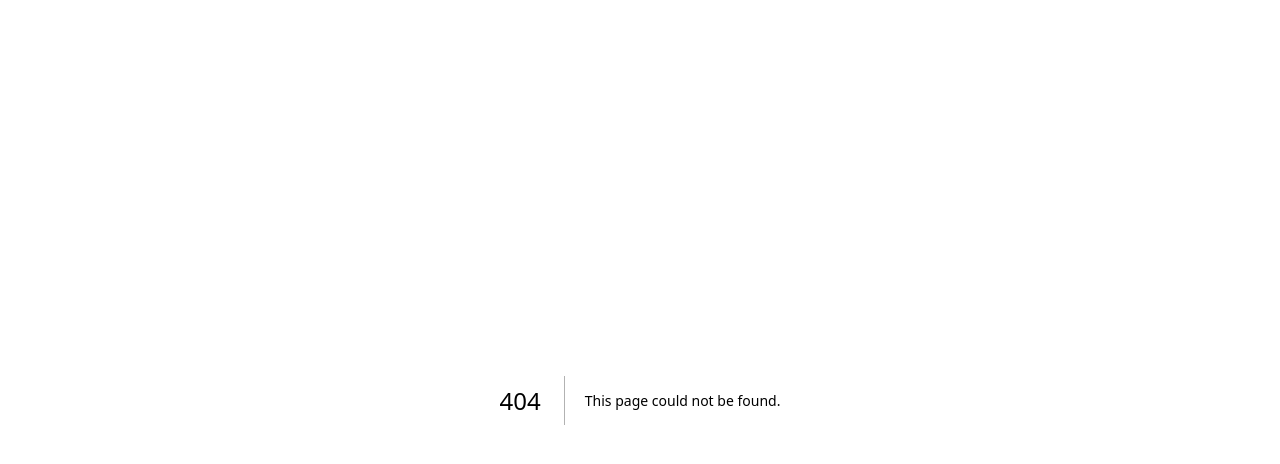
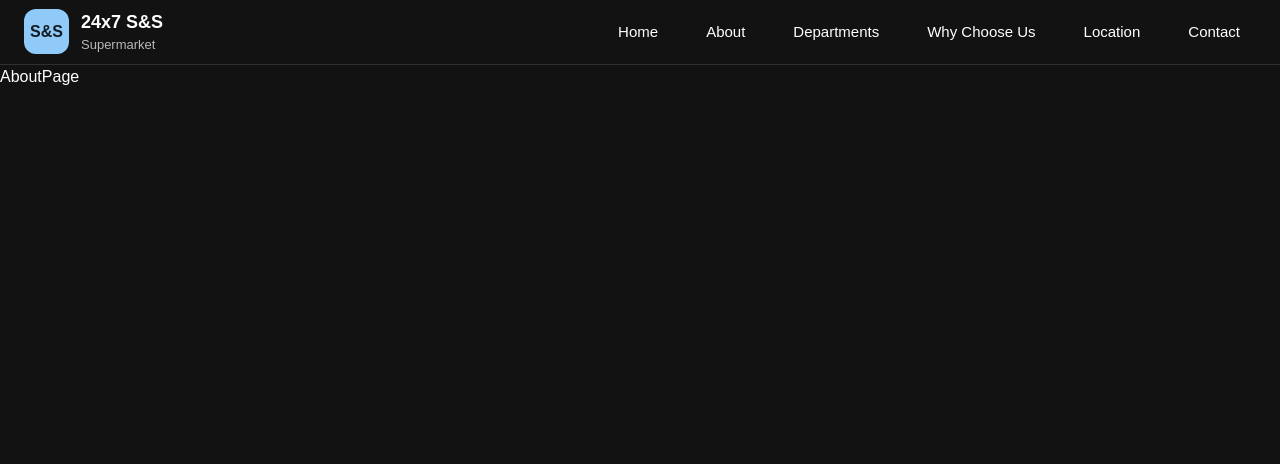
Before and after one commit to ssmaurya123/sns-supermarket-ui, a Next.js app: page /about in a window 1280 px wide. Before the commit this address had no page. Shown: the top 464 px of the page. Built offline with nearby package versions, Linux system fonts and the light colour scheme.

Commit message:
pages setup done

```diff
--- /dev/null
+++ b/src/app/about/page.js
@@ -0,0 +1,10 @@
+import {Typography } from "@mui/material"
+
+const AboutPage = () => {
+    return (
+        <Typography>AboutPage</Typography>
+    )
+
+}
+
+export default AboutPage
--- a/src/app/layout.js
+++ b/src/app/layout.js
@@ -1,3 +1,4 @@
+import Navbar from "@/components/Navbar";
 import "./globals.css";
 import ThemeRegistry from "@/theme/ThemeRegistry";
 
@@ -5,7 +6,10 @@ export default function RootLayout({ children }) {
   return (
     <html lang="en">
       <body>
-        <ThemeRegistry>{children}</ThemeRegistry>
+        <ThemeRegistry>
+          <Navbar />
+          {children}
+        </ThemeRegistry>
       </body>
     </html>
   );
--- /dev/null
+++ b/src/components/Navbar.jsx
@@ -0,0 +1,156 @@
+"use client";
+
+import React, { useState } from "react";
+import Link from "next/link";
+import {
+  AppBar,
+  Toolbar,
+  Box,
+  Typography,
+  Button,
+  IconButton,
+  Drawer,
+  List,
+  ListItem,
+  ListItemButton,
+  ListItemText,
+} from "@mui/material";
+import MenuIcon from "@mui/icons-material/Menu";
+import { navLinks } from "@/constants/navbar";
+
+const Navbar = () => {
+  const [open, setOpen] = useState(false);
+
+  return (
+    <>
+      <AppBar
+        position="sticky"
+        elevation={0}
+        sx={{
+          bgcolor: "background.default",
+          borderBottom: "1px solid",
+          borderColor: "divider",
+          backdropFilter: "blur(8px)",
+        }}
+      >
+        <Toolbar
+          sx={{
+            display: "flex",
+            justifyContent: "space-between",
+            px: { xs: 1, sm: 3 },
+          }}
+        >
+          {/* LEFT SIDE (LOGO + NAME) */}
+          <Box sx={{ display: "flex", alignItems: "center", gap: 1.5 }}>
+            <Box
+              sx={{
+                width: 45,
+                height: 45,
+                borderRadius: "12px",
+                bgcolor: "primary.main",
+                display: "flex",
+                alignItems: "center",
+                justifyContent: "center",
+                fontWeight: "bold",
+                color: "primary.contrastText",
+                fontSize: "16px",
+              }}
+            >
+              S&S
+            </Box>
+
+            <Box>
+              <Typography sx={{ fontWeight: "bold", fontSize: "18px" }}>
+                24x7 S&S
+              </Typography>
+              <Typography
+                variant="body2"
+                sx={{ color: "text.secondary", fontSize: "13px" }}
+              >
+                Supermarket
+              </Typography>
+            </Box>
+          </Box>
+
+          {/* DESKTOP NAV LINKS */}
+          <Box sx={{ display: { xs: "none", md: "flex" }, gap: 2 }}>
+            {navLinks.map((link) => (
+              <Button
+                key={link.label}
+                component={Link}
+                href={link.path}
+                sx={{
+                  color: "text.primary",
+                  fontWeight: 500,
+                  textTransform: "none",
+                  fontSize: "15px",
+                  borderRadius: "10px",
+                  px: 2,
+                  "&:hover": {
+                    color: "primary.main",
+                    backgroundColor: "action.hover",
+                  },
+                }}
+              >
+                {link.label}
+              </Button>
+            ))}
+          </Box>
+
+          {/* MOBILE MENU ICON */}
+          <IconButton
+            sx={{ display: { xs: "flex", md: "none" }, color: "text.primary" }}
+            onClick={() => setOpen(true)}
+          >
+            <MenuIcon />
+          </IconButton>
+        </Toolbar>
+      </AppBar>
+
+      {/* MOBILE DRAWER */}
+      <Drawer anchor="right" open={open} onClose={() => setOpen(false)}>
+        <Box
+          sx={{
+            width: 250,
+            bgcolor: "background.default",
+            height: "100%",
+            color: "text.primary",
+          }}
+        >
+          <Typography
+            sx={{
+              fontWeight: "bold",
+              fontSize: "18px",
+              p: 2,
+              borderBottom: "1px solid",
+              borderColor: "divider",
+            }}
+          >
+            Menu
+          </Typography>
+
+          <List>
+            {navLinks.map((link) => (
+              <ListItem key={link.label} disablePadding>
+                <ListItemButton
+                  component={Link}
+                  href={link.path}
+                  onClick={() => setOpen(false)}
+                  sx={{
+                    "&:hover": {
+                      bgcolor: "action.hover",
+                    },
+                  }}
+                >
+                  <ListItemText primary={link.label} />
+                </ListItemButton>
+              </ListItem>
+            ))}
+          </List>
+        </Box>
+      </Drawer>
+    </>
+  );
+};
+
+export default Navbar;
--- /dev/null
+++ b/src/constants/navbar.js
@@ -0,0 +1,8 @@
+export const navLinks = [
+    { label: "Home", path: "/" },
+    { label: "About", path: "/about" },
+    { label: "Departments", path: "/departments" },
+    { label: "Why Choose Us", path: "/whyChooseUs" },
+    { label: "Location", path: "/location" },
+    { label: "Contact", path: "/contact" },
+];
```
Also changed, not shown: src/app/contact/page.js (added, +10 -0 lines), src/app/departments/page.js (added, +10 -0 lines), src/app/location/page.js (added, +10 -0 lines), src/app/whyChooseUs/page.js (added, +10 -0 lines).
